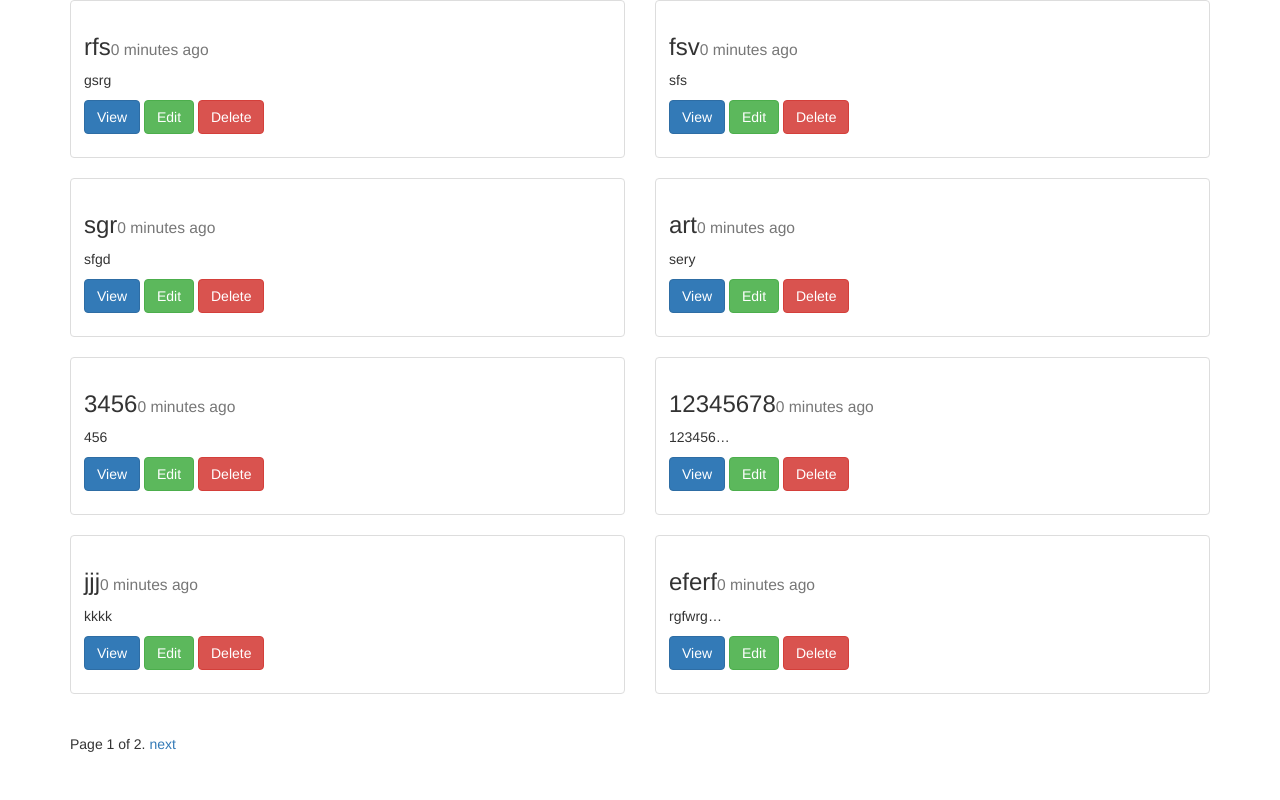
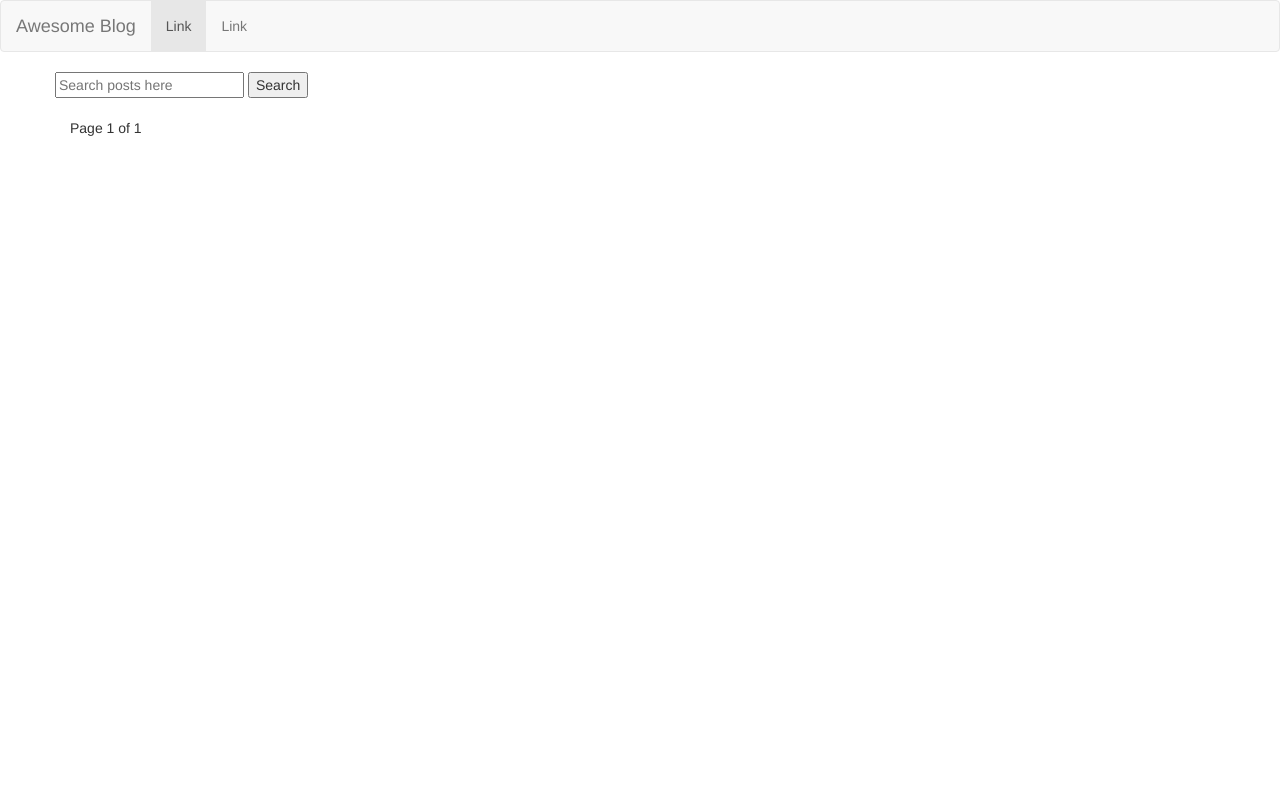
Before and after one commit to kruwaih/blog, a Django app: page /posts/list/ in a window 1280 px wide. Run offline with Django 3.2, Linux system fonts and the light colour scheme; data comes from the database, SQL or seed files in the repository; both versions use the stored data as it was after the commit; some libraries are stand-ins or nearby versions.

Commit message:
create search bar and use crispy form

```diff
--- a/blog/settings.py
+++ b/blog/settings.py
@@ -37,8 +37,12 @@ INSTALLED_APPS = [
     'django.contrib.sessions',
     'django.contrib.messages',
     'django.contrib.staticfiles',
-    'posts'
+    'posts',
+    'crispy_forms',
+
 ]
+
+CRISPY_TEMPLATE_PACK = 'bootstrap3'
 
 MIDDLEWARE = [
     'django.middleware.security.SecurityMiddleware',
--- a/posts/models.py
+++ b/posts/models.py
@@ -9,6 +9,8 @@ class Post(models.Model):
 	content = models.TextField()
 	slug = models.SlugField(unique=True, null=True)
 	image = models.ImageField(upload_to="blog_image", null=True, blank=True)
+	draft = models.BooleanField(default=False)
+	publish = models.DateField()
 	updated = models.DateTimeField(auto_now = True)
 	timestamp =  models.DateTimeField(auto_now_add = True)
 
--- a/posts/templates/base.html
+++ b/posts/templates/base.html
@@ -12,6 +12,7 @@
 	<link rel="stylesheet" href="{% static 'css/bootstrap.min.css' %}">
 </head>
 <body>
+{% include "navbar.html" %}
 {% include 'messages.html' %}
 
 <div class="container">
--- /dev/null
+++ b/posts/templates/navbar.html
@@ -0,0 +1,59 @@
+<nav class="navbar navbar-default">
+  <div class="container-fluid">
+    <!-- Brand and toggle get grouped for better mobile display -->
+    <div class="navbar-header">
+      <button type="button" class="navbar-toggle collapsed" data-toggle="collapse" data-target="#bs-example-navbar-collapse-1" aria-expanded="false">
+        <span class="sr-only">Toggle navigation</span>
+        <span class="icon-bar"></span>
+        <span class="icon-bar"></span>
+        <span class="icon-bar"></span>
+      </button>
+      <a class="navbar-brand" href="{% url 'posts:list' %}">Awesome Blog</a>
+    </div>
+
+    <!-- Collect the nav links, forms, and other content for toggling -->
+    <div class="collapse navbar-collapse" id="bs-example-navbar-collapse-1">
+      <ul class="nav navbar-nav">
+        <li class="active"><a href="#">Link <span class="sr-only">(current)</span></a></li>
+        <li><a href="#">Link</a></li>
+
+
+
+       <!-- <li class="dropdown">
+          <a href="#" class="dropdown-toggle" data-toggle="dropdown" role="button" aria-haspopup="true" aria-expanded="false">Dropdown <span class="caret"></span></a>
+          <ul class="dropdown-menu">
+            <li><a href="{% url 'posts:create' %}">Create</a></li>
+            <li><a href="#">Another action</a></li>
+            <li><a href="#">Something else here</a></li>
+            <li role="separator" class="divider"></li>
+            <li><a href="#">Separated link</a></li>
+            <li role="separator" class="divider"></li>
+            <li><a href="#">One more separated link</a></li>
+          </ul>
+        </li>
+              </ul> -->
+      {% if reqest.user.is_staff or request.user.is_superuser %}
+      <form class="navbar-form navbar-left">
+        <div class="form-group" action="{% url 'posts:list' %}" method="GET">
+          <input type="text" class="form-control" placeholder="Search" name="q" value="{{request.GET.q}}">
+        </div>
+        <button lass="navbar-form navbar-left" type="submit" class="btn btn-default">Submit</button>
+      </form>
+      <ul class="nav navbar-nav navbar-right">
+        <li><a href="#">Link</a></li>
+        <li class="dropdown">
+          <a href="#" class="dropdown-toggle" data-toggle="dropdown" role="button" aria-haspopup="true" aria-expanded="false">Dropdown <span class="caret"></span></a>
+          <ul class="dropdown-menu">
+            <li><a href="{% url 'posts:create' %}">Create</a></li>
+            <li><a href="#">Another action</a></li>
+            <li><a href="#">Something else here</a></li>
+            <li role="separator" class="divider"></li>
+            <li><a href="#">Separated link</a></li>
+          </ul>
+        </li>
+        {% endif %}
+
+      </ul>
+    </div><!-- /.navbar-collapse -->
+  </div><!-- /.container-fluid -->
+</nav>
--- a/posts/templates/post_detail.html
+++ b/posts/templates/post_detail.html
@@ -13,10 +13,10 @@
 					{% endif %}
 
 		      			<div class="caption">
-		       			 <h3>{{instance.title}}<small>{{instance.timestamp|timesince}} ago</small></h3>
+		       			 <h3>{{instance.title}}<small>{{instance.publish|timesince}} ago</small></h3>
 		      			  <p>{{instance.content|linebreaks|truncatechars:10}}</p>
 
-		      			  Author: {{instance.author.get_full_name}}
+		      			  Author: {{instance.author.username}}
 		       			  <p>
 							<a href="{% url 'posts:update' slug=instance.slug %}" class="btn btn-success">Edit</a>
 							<a href="{% url 'posts:delete' slug=instance.slug %}" class="btn btn-danger">Delete</a>
--- a/posts/templates/post_list.html
+++ b/posts/templates/post_list.html
@@ -5,6 +5,12 @@
 {% block content %}
 
 	<div class="row">
+
+  <form action="{% url 'posts:list' %}" method="GET">
+    <input type="text" name="q" placeholder="Search posts here" value="{{request.GET.q}}">
+    <input type="submit" value="Search">
+  </form>
+
 	{% for x in post_list %}
 		<div class="col-sm-6">
 			<div class="thumbnail">
@@ -13,12 +19,21 @@
 				{% endif %}
 
       			<div class="caption">
-       			 <h3>{{x.title}}<small>{{x.timestamp|timesince}} ago</small></h3>
+       			 <h3>{{x.title}}<small>{{x.publish|timesince}} ago</small></h3>
+
+             {% if x.draft %}
+             <h4>Draft</h4>
+             {% endif %}
+
+             {% if x.publish > today %}
+             <h4>Future Blog Post</h4>
+             {% endif %}
+
       			  <p>{{x.content|linebreaks|truncatechars:10}}</p>
        			  <p>
 		        	<a href="{{x.get_absolute_url}}" class="btn btn-primary">View</a>
-					<a href="{% url 'posts:update' slug=x.id %}" class="btn btn-success">Edit</a>
-					<a href="{% url 'posts:delete' slug=x.id %}" class="btn btn-danger">Delete</a>
+					<a href="{% url 'posts:update' slug=x.slug %}" class="btn btn-success">Edit</a>
+					<a href="{% url 'posts:delete' slug=x.slug %}" class="btn btn-danger">Delete</a>
         		</p>
      			</div>
     		</div>
@@ -32,15 +47,15 @@
 	<div class="pagination">
     <span class="step-links">
         {% if post_list.has_previous %}
-            <a href="?page={{ post_list.previous_page_number }}">previous</a>
+            <a href="?page={{ post_list.previous_page_number }}&q={{request.GET.q}}">previous</a>
         {% endif %}
 
         <span class="current">
-            Page {{ post_list.number }} of {{ post_list.paginator.num_pages }}.
+            Page {{ post_list.number }} of {{ post_list.paginator.num_pages }}
         </span>
 
         {% if post_list.has_next %}
-            <a href="?page={{ post_list.next_page_number }}">next</a>
+            <a href="?page={{ post_list.next_page_number }}&q={{request.GET.q}}">next</a>
         {% endif %}
     </span>
 </div>
--- a/posts/views.py
+++ b/posts/views.py
@@ -7,104 +7,112 @@ from django.contrib import messages
 from django.core.paginator import Paginator, EmptyPage, PageNotAnInteger
 from urllib.parse import quote
 from django.http import Http404
-# def post_create(request): #what will be contain when i open 127.0.0.1:8000/home   check the urls tab
-# 	post_list = Post.objects.all() #check line 13 we call all the object and add it in the html create file
-# 	post_filter = Post.objects.filter(title__contains = 't')
-# 	allvalue = Post.objects.get(slug=5)
-# 	context = {
+from django.utils import timezone
+from django.db.models import Q
 
-# 		'title': 'post page', #check the create templets
-# 		'content': 'you change my life',
-# 		'user': request.user,
-# 		'list': post_list,
-# 		'filter':post_filter,
-# 		'allval': allvalue,
+def post_list(request):
+    today = timezone.now().date()
+
+    if request.user.is_staff or request.user.is_superuser:
+        obj_list = Post.objects.all()
+    else:
+        obj_list = Post.objects.filter(draft=False).filter(publish__lte=today) #.order_by('-timestamp', 'title') to order for certine html
+                                                                            # lte = less than equal
+    query = request.GET.get("q")
+    if query:
+        obj_list = obj_list.filter(
+            Q(title__icontains=query)|
+            Q(content__icontains=query)|
+            Q(author__first_name__icontains=query)|
+            Q(author__last_name__icontains=query)
+            ).distinct()
 
 
-# 	}
+    paginator = Paginator(obj_list, 8) # Show 5 contacts per page
 
-# 	return render (request, 'create.html', context)
+    page = request.GET.get('page')
+    try:
+        objs = paginator.page(page)
+    except PageNotAnInteger:
+        # If page is not an integer, deliver first page.
+        objs = paginator.page(1)
+    except EmptyPage:
+        # If page is out of range (e.g. 9999), deliver last page of results.
+        objs = paginator.page(paginator.num_pages)
 
-def post_list(request):
-	obj_list = Post.objects.all() #.order_by('-timestamp', 'title') to order for certine html
-	paginator = Paginator(obj_list, 8) # Show 5 contacts per page
+    context = {
 
-	page = request.GET.get('page')
-	try:
-		objs = paginator.page(page)
-	except PageNotAnInteger:
-		# If page is not an integer, deliver first page.
-		objs = paginator.page(1)
-	except EmptyPage:
-		# If page is out of range (e.g. 9999), deliver last page of results.
-		objs = paginator.page(paginator.num_pages)
+    "post_list": objs,
+    "today":today,
 
-	context = {
-
-	"post_list": objs,
-
-	}
-	return render(request, "post_list.html", context)
+    }
+    return render(request, "post_list.html", context)
 
 def post_detail(request, slug):
-	# obj = get_object_or_404(Post, slug=slug)
-	obj = Post.objects.get(slug=slug)
-	context = {
-		'instance': obj,
+    obj = get_object_or_404(Post, slug=slug)
+    # obj = Post.objects.get(slug=slug)
+    if obj.publish >timezone.now().date() or obj.draft:
+        if not (request.user.is_staff or request.user.is_superuser):
+            raise Http404
 
-	}
-	return render(request, 'post_detail.html', context)
+    context = {
+        'instance': obj,
 
-# def	post_update(request):
-# 	return render (request, 'update.html', {})
+    }
+    return render(request, 'post_detail.html', context)
 
-def	post_delete(request):
-	return render (request, 'delete.html', {})
+# def   post_update(request):
+#   return render (request, 'update.html', {})
 
-# def	post_list(request):
-# 	return render (request, 'list.html', {})
+def post_delete(request):
+    return render (request, 'delete.html', {})
 
-# def	post_detail(request):
-# 	return render (request, 'detail.html', {})
+# def   post_list(request):
+#   return render (request, 'list.html', {})
+
+# def   post_detail(request):
+#   return render (request, 'detail.html', {})
 
 
 
 # def post_anythimg (request):
-# 	return rendur (request, anything.html, {}) to create html file
+#   return rendur (request, anything.html, {}) to create html file
 
 def post_create(request):
-	if not (request.user.is_staff or request.user.is_superuser):
-		raise Http404
-	form = PostForm(request.POST or None, request.FILES or None)
-	if form.is_valid():
-		form.save()
-		messages.success(request, "Created")
-		return redirect('posts:list')
-	context = {
-		'form':form,
+    if not (request.user.is_staff or request.user.is_superuser):
+        raise Http404
+    form = PostForm(request.POST or None, request.FILES or None)
+    if form.is_valid():
+        obj = form.save(commit = False)
+        obj.author = request.user
+        obj.save()
+        messages.success(request, "Created")
+        return redirect('posts:list')
+    context = {
+        'form':form,
 
-	}
-	return render(request, 'post_create.html', context)
+    }
+    return render(request, 'post_create.html', context)
 
 
 def post_update(request, slug):
-	if not (request.user.is_staff or request.user.is_superuser):
-		raise Http404
-	post_object = get_object_or_404(Post, slug=slug)
-	form = PostForm(request.POST or None, request.FILES or None, instance=post_object)
-	if form.is_valid():
-		form.save()
-		messages.success(request, "Updated")
-		return redirect('posts:list')
-	context = {
-		'form':form,
-		'post_object':post_object,
-	}
-	return render(request, 'post_update.html', context)
+    if not (request.user.is_staff or request.user.is_superuser):
+        raise Http404
+    post_object = get_object_or_404(Post, slug=slug)
+    form = PostForm(request.POST or None, request.FILES or None, instance=post_object)
+    if form.is_valid():
+        form.save()
+        messages.success(request, "Updated")
+        return redirect('posts:list')
+    context = {
+        'form':form,
+        'post_object':post_object,
+    }
+    return render(request, 'post_update.html', context)
 
 def post_delete(request, slug):
-	if not (equest.user.is_superuser):
-		raise Http404
-	Post.objects.get(slug=slug).delete()
-	messages.warning(request, "Deleted")
-	return redirect ('posts:list')
+    if not (equest.user.is_superuser):
+        raise Http404
+    Post.objects.get(slug=slug).delete()
+    messages.warning(request, "Deleted")
+    return redirect ('posts:list')
--- a/requirements.txt
+++ b/requirements.txt
@@ -1,4 +1,5 @@
 Django==1.11
+django-crispy-forms==1.6.1
 olefile==0.44
 Pillow==4.2.1
 pytz==2017.2
```
Also changed, not shown: posts/forms.py (+6 -1 lines), posts/templates/post_create.html (+7 -1 lines), posts/templates/post_update.html (+10 -4 lines), db.sqlite3, posts/migrations/0011_auto_20170731_1443.py (added).
